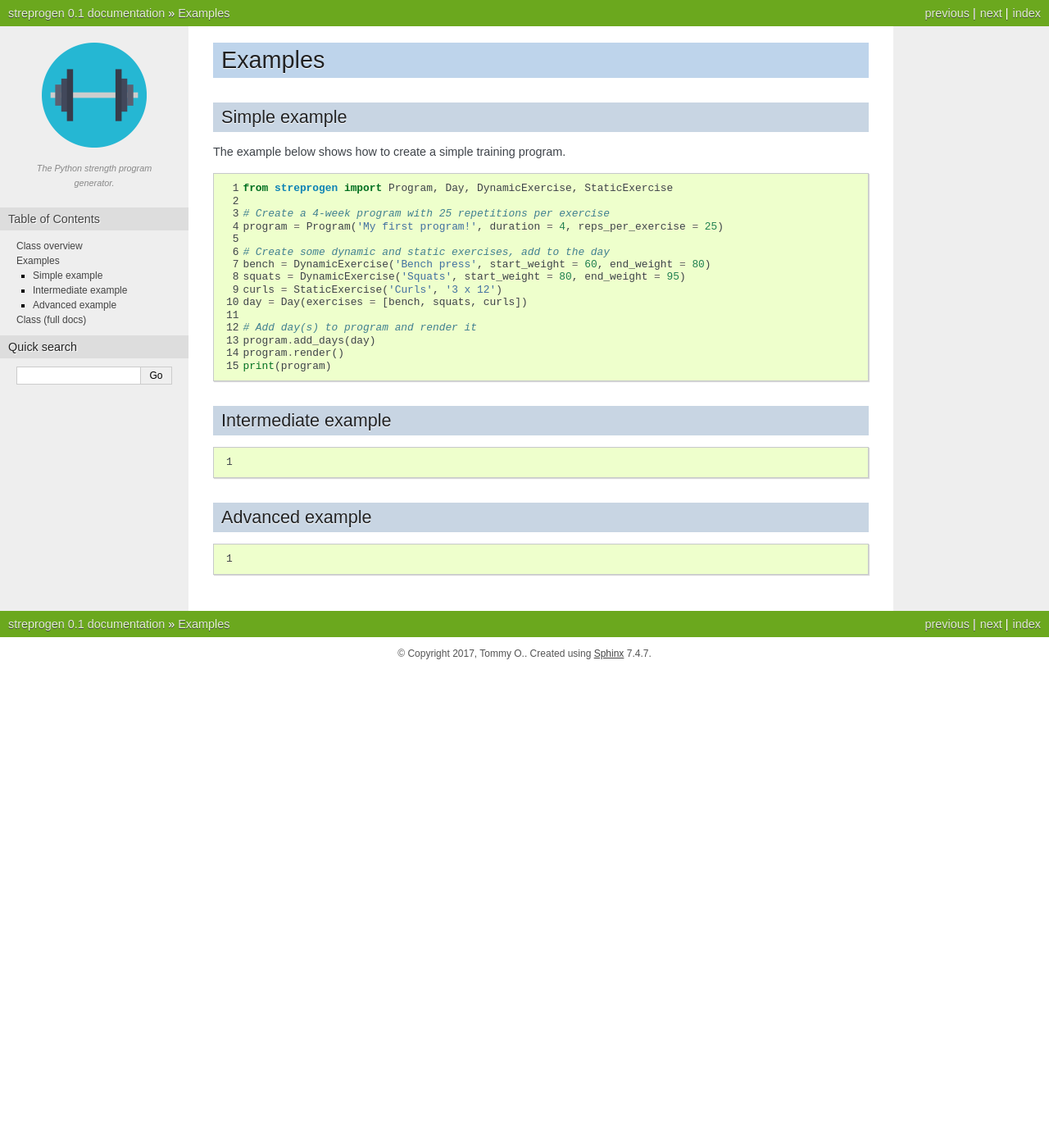
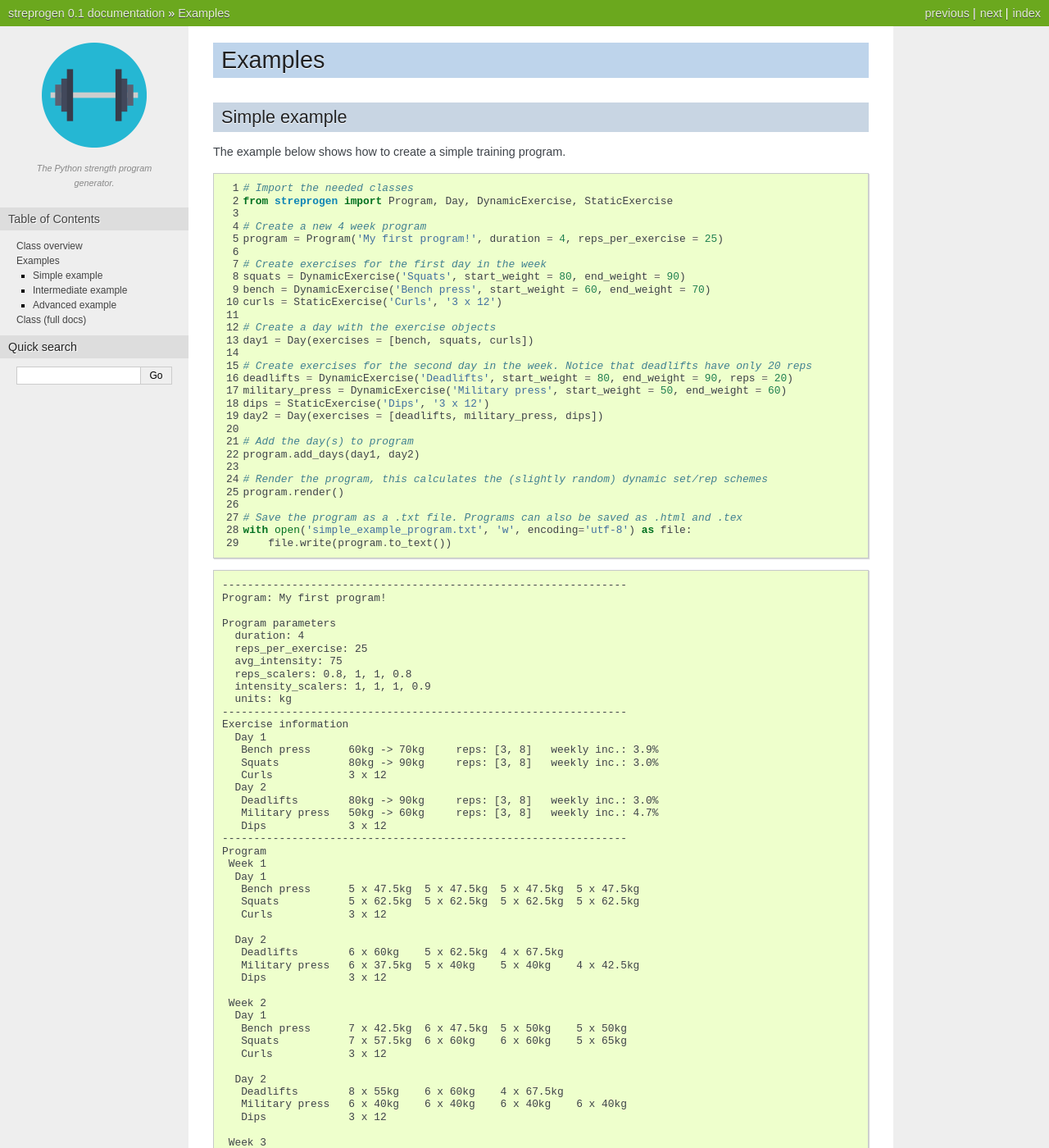
Before and after one commit to tommyod/streprogen, a Sphinx documentation site: the page built from docs/examples.rst, in a window 1280 px wide and 1400 px high. Shown: the whole window at 82% size. Built offline with Sphinx 7.4.7, drawn with Linux system fonts in a browser that asks for light colours; some of the changed text lies outside the part shown.

Commit message:
More docs, latex output

```diff
--- a/docs/examples.rst
+++ b/docs/examples.rst
@@ -13,6 +13,11 @@
    :language: python
    :linenos:
 
+.. literalinclude:: examples/simple_example_program.txt
+   :language: none
+
+
+
 .. _example_intermediate:
 
 Intermediate example
@@ -22,6 +27,13 @@
    :language: python
    :linenos:
 
+The files generated by the code above can be downloaded:
+
+* :download:`intermediate_program.html<examples/intermediate_program.html>`
+* :download:`intermediate_program.pdf<examples/intermediate_program.pdf>` (generated by running ``pdflatex`` on ``intermediate_program.tex``)
+
+
+
 .. _example_advanced:
 
 Advanced example
--- a/docs/examples/intermediate.py
+++ b/docs/examples/intermediate.py
@@ -0,0 +1,42 @@
+from streprogen import Program, Day, DynamicExercise, StaticExercise
+
+# Create a 6 week program. Set 'reps_per_exercise' higher than the default
+# value of 25 and set the 'avg_intensity' lower than the default value of 75
+program = Program(name='Example program with more features!', duration = 6,
+          reps_per_exercise = 30, avg_intensity = 70, units = 'lbs', round_to = 5)
+
+# The rep range is [min_reps, max_reps], and can be changed when creating an exercise
+squats = DynamicExercise('Squats',
+                         start_weight = 80,
+                         end_weight = 90,
+                         min_reps = 5,
+                         max_reps = 8)
+
+# Days can be given custom names as below
+dayA = Day('Day A')
+dayA.add_exercises(squats)
+
+# Create some deadlifts, up the intensity and lower the number of reps
+deadlifts = DynamicExercise('Deadlifts',
+                            start_weight = 80,
+                            end_weight = 90,
+                            min_reps = 1,
+                            max_reps = 8,
+                            reps = 20,
+                            avg_intensity = 75,
+                            round_to = 5)
+dips = StaticExercise('Dips', '3 x 12')
+dayB = Day('Day B')
+dayB.add_exercises(deadlifts, dips)
+
+# Add day(s) to program and render it
+program.add_days(dayA, dayB)
+program.render()
+
+# Save the program as a .txt file.
+with open('intermediate_program.html', 'w', encoding='utf-8') as file:
+    file.write(program.to_html())
+
+# Save the program as a .txt file.
+with open('intermediate_program.tex', 'w', encoding='utf-8') as file:
+    file.write(program.to_tex())
--- /dev/null
+++ b/docs/examples/intermediate_program.html
@@ -0,0 +1,439 @@
+<!DOCTYPE html>
+<html>
+<head lang="en">
+    <meta charset="UTF-8">
+    <title></title>
+    <link rel="stylesheet" href="https://maxcdn.bootstrapcdn.com/bootstrap/4.0.0-alpha.6/css/bootstrap.min.css"
+          integrity="sha384-rwoIResjU2yc3z8GV/NPeZWAv56rSmLldC3R/AZzGRnGxQQKnKkoFVhFQhNUwEyJ" crossorigin="anonymous">
+    <script src="https://code.jquery.com/jquery-3.1.1.slim.min.js"
+            integrity="sha384-A7FZj7v+d/sdmMqp/nOQwliLvUsJfDHW+k9Omg/a/EheAdgtzNs3hpfag6Ed950n"
+            crossorigin="anonymous"></script>
+    <script src="https://cdnjs.cloudflare.com/ajax/libs/tether/1.4.0/js/tether.min.js"
+            integrity="sha384-DztdAPBWPRXSA/3eYEEUWrWCy7G5KFbe8fFjk5JAIxUYHKkDx6Qin1DkWx51bBrb"
+            crossorigin="anonymous"></script>
+    <script src="https://maxcdn.bootstrapcdn.com/bootstrap/4.0.0-alpha.6/js/bootstrap.min.js"
+            integrity="sha384-vBWWzlZJ8ea9aCX4pEW3rVHjgjt7zpkNpZk+02D9phzyeVkE+jo0ieGizqPLForn"
+            crossorigin="anonymous"></script>
+
+    <style>
+        @media screen {
+            @page {
+                margin: 0.5cm;
+            }
+
+            div.row > div {
+                display: inline-block;
+                margin: 0.2cm;
+            }
+
+            div.row {
+                display: block;
+                margin: 0.2cm 0.2cm;
+            }
+        }
+
+        .table {
+            display: table;
+            border-spacing: 1px;
+        }
+
+        .row {
+            display: table-row;
+        }
+
+        .row > div {
+            display: table-cell;
+            padding: 1px;
+        }
+
+        .container {
+            width: 100%;
+        }
+
+        .table td, .table td {
+            padding: .25rem .5rem .25rem .5rem;
+        }
+    </style>
+
+
+</head>
+<body>
+<div class="container">
+    <div class="row">
+        <div class="col-lg-8">
+            <h2>Example program with more features!</h2>
+            <p>This program was made using <code>streprogen</code>,
+                the Python strength program generator.
+                The latest version can be found at <code>https://pypi.python.org/pypi/streprogen/</code>.</p>
+
+            <h2>Program parameters</h2>
+            <div class="row">
+                <div class="col-lg-12">
+                    <table class="table table-condensed">
+                        <tr>
+                            <th>Parameter name</th>
+                            <th>Value</th>
+                        </tr>
+                        <tr>
+                            <td>duration</td>
+                            <td>6</td>
+                        </tr>
+                        <tr>
+                            <td>reps_per_exercise</td>
+                            <td>30</td>
+                        </tr>
+                        <tr>
+                            <td>avg_intensity</td>
+                            <td>70</td>
+                        </tr>
+                        <tr>
+                            <td>reps_scalers</td>
+                            <td>1, 1, 1, 1.2, 0.8, 0.8</td>
+                        </tr>
+                        <tr>
+                            <td>intensity_scalers</td>
+                            <td>1, 1, 0.9, 1, 1, 1</td>
+                        </tr>
+                        <tr>
+                            <td>units</td>
+                            <td>lbs</td>
+                        </tr>
+                    </table>
+                </div>
+            </div>
+
+            <h2>Exercise information</h2>
+            <div class="row">
+                <div class="col-lg-12">
+                    <table class="table table-condensed">
+                        <tr>
+                            <th>Name</th>
+                            <th>Start</th>
+                            <th>End</th>
+                            <th>[Min, Max]</th>
+                            <th>Weekly_inc.</th>
+                            <th>Reps</th>
+                            <th>Avg_intensity</th>
+                        </tr>
+
+                            <tr>
+                                <td colspan="8"><strong>Day A</strong></td>
+                            </tr>
+                                <tr>
+                                    <td>&nbsp;Squats</td>
+                                    <td>80lbs</td>
+                                    <td>90lbs</td>
+                                    <td>[5, 8]</td>
+                                    <td>2.0%</td>
+                                        <td>30</td>
+
+                                        <td>70</td>
+                                </tr>
+
+
+                            <tr>
+                                <td colspan="8"><strong>Day B</strong></td>
+                            </tr>
+                                <tr>
+                                    <td>&nbsp;Deadlifts</td>
+                                    <td>80lbs</td>
+                                    <td>90lbs</td>
+                                    <td>[1, 8]</td>
+                                    <td>2.0%</td>
+                                        <td>20</td>
+
+                                        <td>75</td>
+                                </tr>
+
+                                <tr>
+                                    <td>&nbsp;Dips</td>
+                                    <td colspan="7">3 x 12</td>
+                                </tr>
+
+
+
+                    </table>
+                </div>
+            </div>
+        </div>
+    </div>
+</div>
+<div class="container">
+    <div class="row">
+        <div class="col-lg-10">
+            <h2>Program</h2>
+                <table class="table table-condensed">
+
+                        <tr>
+                            <td colspan="5"><h3>Week 1</h3></td>
+                        </tr>
+
+                            <tr>
+                                <td colspan="5"><h5>&nbsp;Day A</h5></td>
+                            </tr>
+
+
+                                    <tr>
+                                            <td>&nbsp;&nbsp;&nbsp;Squats</td>
+                                            <td>7 x 55lbs </td>
+                                            <td>7 x 55lbs </td>
+                                            <td>7 x 55lbs </td>
+                                            <td>7 x 55lbs </td>
+                                    </tr>
+
+
+
+
+                            <tr>
+                                <td colspan="5"><h5>&nbsp;Day B</h5></td>
+                            </tr>
+
+
+                                    <tr>
+                                            <td>&nbsp;&nbsp;&nbsp;Deadlifts</td>
+                                            <td>6 x 60lbs </td>
+                                            <td>6 x 60lbs </td>
+                                            <td>6 x 60lbs </td>
+                                            <td> </td>
+                                    </tr>
+
+
+
+                                <tr>
+                                    <td>&nbsp;&nbsp;&nbsp;Dips</td>
+                                    <td colspan="4">3 x 12</td>
+                                </tr>
+
+
+
+                        <tr>
+                            <td colspan="5"><h3>Week 2</h3></td>
+                        </tr>
+
+                            <tr>
+                                <td colspan="5"><h5>&nbsp;Day A</h5></td>
+                            </tr>
+
+
+                                    <tr>
+                                            <td>&nbsp;&nbsp;&nbsp;Squats</td>
+                                            <td>7 x 60lbs </td>
+                                            <td>7 x 60lbs </td>
+                                            <td>7 x 60lbs </td>
+                                            <td>7 x 60lbs </td>
+                                    </tr>
+
+
+
+
+                            <tr>
+                                <td colspan="5"><h5>&nbsp;Day B</h5></td>
+                            </tr>
+
+
+                                    <tr>
+                                            <td>&nbsp;&nbsp;&nbsp;Deadlifts</td>
+                                            <td>7 x 60lbs </td>
+                                            <td>6 x 60lbs </td>
+                                            <td>6 x 60lbs </td>
+                                            <td> </td>
+                                    </tr>
+
+
+
+                                <tr>
+                                    <td>&nbsp;&nbsp;&nbsp;Dips</td>
+                                    <td colspan="4">3 x 12</td>
+                                </tr>
+
+
+
+                        <tr>
+                            <td colspan="5"><h3>Week 3</h3></td>
+                        </tr>
+
+                            <tr>
+                                <td colspan="5"><h5>&nbsp;Day A</h5></td>
+                            </tr>
+
+
+                                    <tr>
+                                            <td>&nbsp;&nbsp;&nbsp;Squats</td>
+                                            <td>8 x 55lbs </td>
+                                            <td>8 x 55lbs </td>
+                                            <td>8 x 55lbs </td>
+                                            <td>7 x 60lbs </td>
+                                    </tr>
+
+
+
+
+                            <tr>
+                                <td colspan="5"><h5>&nbsp;Day B</h5></td>
+                            </tr>
+
+
+                                    <tr>
+                                            <td>&nbsp;&nbsp;&nbsp;Deadlifts</td>
+                                            <td>7 x 60lbs </td>
+                                            <td>7 x 60lbs </td>
+                                            <td>7 x 60lbs </td>
+                                            <td> </td>
+                                    </tr>
+
+
+
+                                <tr>
+                                    <td>&nbsp;&nbsp;&nbsp;Dips</td>
+                                    <td colspan="4">3 x 12</td>
+                                </tr>
+
+
+
+                        <tr>
+                            <td colspan="5"><h3>Week 4</h3></td>
+                        </tr>
+
+                            <tr>
+                                <td colspan="5"><h5>&nbsp;Day A</h5></td>
+                            </tr>
+
+
+                                    <tr>
+                                            <td>&nbsp;&nbsp;&nbsp;Squats</td>
+                                            <td>8 x 60lbs </td>
+                                            <td>7 x 60lbs </td>
+                                            <td>7 x 60lbs </td>
+                                            <td>6 x 65lbs </td>
+                                    </tr>
+                                    <tr>
+                                            <td></td>
+                                            <td>5 x 70lbs </td>
+                                            <td>5 x 70lbs </td>
+                                            <td> </td>
+                                            <td> </td>
+                                    </tr>
+
+
+
+
+                            <tr>
+                                <td colspan="5"><h5>&nbsp;Day B</h5></td>
+                            </tr>
+
+
+                                    <tr>
+                                            <td>&nbsp;&nbsp;&nbsp;Deadlifts</td>
+                                            <td>7 x 60lbs </td>
+                                            <td>6 x 65lbs </td>
+                                            <td>5 x 70lbs </td>
+                                            <td>4 x 75lbs </td>
+                                    </tr>
+                                    <tr>
+                                            <td></td>
+                                            <td>4 x 75lbs </td>
+                                            <td> </td>
+                                            <td> </td>
+                                            <td> </td>
+                                    </tr>
+
+
+
+                                <tr>
+                                    <td>&nbsp;&nbsp;&nbsp;Dips</td>
+                                    <td colspan="4">3 x 12</td>
+                                </tr>
+
+
+
+                        <tr>
+                            <td colspan="5"><h3>Week 5</h3></td>
+                        </tr>
+
+                            <tr>
+                                <td colspan="5"><h5>&nbsp;Day A</h5></td>
+                            </tr>
+
+
+                                    <tr>
+                                            <td>&nbsp;&nbsp;&nbsp;Squats</td>
+                                            <td>7 x 60lbs </td>
+                                            <td>7 x 60lbs </td>
+                                            <td>7 x 60lbs </td>
+                                            <td> </td>
+                                    </tr>
+
+
+
+
+                            <tr>
+                                <td colspan="5"><h5>&nbsp;Day B</h5></td>
+                            </tr>
+
+
+                                    <tr>
+                                            <td>&nbsp;&nbsp;&nbsp;Deadlifts</td>
+                                            <td>8 x 60lbs </td>
+                                            <td>6 x 65lbs </td>
+                                            <td>4 x 70lbs </td>
+                                            <td> </td>
+                                    </tr>
+
+
+
+                                <tr>
+                                    <td>&nbsp;&nbsp;&nbsp;Dips</td>
+                                    <td colspan="4">3 x 12</td>
+                                </tr>
+
+
+
+                        <tr>
+                            <td colspan="5"><h3>Week 6</h3></td>
+                        </tr>
+
+                            <tr>
+                                <td colspan="5"><h5>&nbsp;Day A</h5></td>
+                            </tr>
+
+
+                                    <tr>
+                                            <td>&nbsp;&nbsp;&nbsp;Squats</td>
+                                            <td>7 x 65lbs </td>
+                                            <td>7 x 65lbs </td>
+                                            <td>7 x 65lbs </td>
+                                            <td> </td>
+                                    </tr>
+
+
+
+
+                            <tr>
+                                <td colspan="5"><h5>&nbsp;Day B</h5></td>
+                            </tr>
+
+
+                                    <tr>
+                                            <td>&nbsp;&nbsp;&nbsp;Deadlifts</td>
+                                            <td>6 x 65lbs </td>
+                                            <td>6 x 65lbs </td>
+                                            <td>5 x 70lbs </td>
+                                            <td> </td>
+                                    </tr>
+
+
+
+                                <tr>
+                                    <td>&nbsp;&nbsp;&nbsp;Dips</td>
+                                    <td colspan="4">3 x 12</td>
+                                </tr>
+
+
+                </table>
+        </div>
+    </div>
+
+</div>
+
+</body>
+</html>
--- a/docs/examples/simple.py
+++ b/docs/examples/simple.py
@@ -1,15 +1,29 @@
+# Import the needed classes
 from streprogen import Program, Day, DynamicExercise, StaticExercise
 
-# Create a 4-week program with 25 repetitions per exercise
+# Create a new 4 week program
 program = Program('My first program!', duration = 4, reps_per_exercise = 25)
 
-# Create some dynamic and static exercises, add to the day
-bench = DynamicExercise('Bench press', start_weight = 60, end_weight = 80)
-squats = DynamicExercise('Squats', start_weight = 80, end_weight = 95)
+# Create exercises for the first day in the week
+squats = DynamicExercise('Squats', start_weight = 80, end_weight = 90)
+bench = DynamicExercise('Bench press', start_weight = 60, end_weight = 70)
 curls = StaticExercise('Curls', '3 x 12')
-day = Day(exercises = [bench, squats, curls])
 
-# Add day(s) to program and render it
-program.add_days(day)
+# Create a day with the exercise objects
+day1 = Day(exercises = [bench, squats, curls])
+
+# Create exercises for the second day in the week. Notice that deadlifts have only 20 reps
+deadlifts = DynamicExercise('Deadlifts', start_weight = 80, end_weight = 90, reps = 20)
+military_press = DynamicExercise('Military press', start_weight = 50, end_weight = 60)
+dips = StaticExercise('Dips', '3 x 12')
+day2 = Day(exercises = [deadlifts, military_press, dips])
+
+# Add the day(s) to program
+program.add_days(day1, day2)
+
+# Render the program, this calculates the (slightly random) dynamic set/rep schemes
 program.render()
-print(program)
+
+# Save the program as a .txt file. Programs can also be saved as .html and .tex
+with open('simple_example_program.txt', 'w', encoding='utf-8') as file:
+    file.write(program.to_text())
--- /dev/null
+++ b/docs/examples/simple_example_program.txt
@@ -0,0 +1,67 @@
+----------------------------------------------------------------
+Program: My first program!
+
+Program parameters
+  duration: 4
+  reps_per_exercise: 25
+  avg_intensity: 75
+  reps_scalers: 0.8, 1, 1, 0.8
+  intensity_scalers: 1, 1, 1, 0.9
+  units: kg
+----------------------------------------------------------------
+Exercise information
+  Day 1
+   Bench press      60kg -> 70kg     reps: [3, 8]   weekly inc.: 3.9%
+   Squats           80kg -> 90kg     reps: [3, 8]   weekly inc.: 3.0%
+   Curls            3 x 12
+  Day 2
+   Deadlifts        80kg -> 90kg     reps: [3, 8]   weekly inc.: 3.0%
+   Military press   50kg -> 60kg     reps: [3, 8]   weekly inc.: 4.7%
+   Dips             3 x 12
+----------------------------------------------------------------
+Program
+ Week 1
+  Day 1
+   Bench press      5 x 47.5kg  5 x 47.5kg  5 x 47.5kg  5 x 47.5kg
+   Squats           5 x 62.5kg  5 x 62.5kg  5 x 62.5kg  5 x 62.5kg
+   Curls            3 x 12
+
+  Day 2
+   Deadlifts        6 x 60kg    5 x 62.5kg  4 x 67.5kg
+   Military press   6 x 37.5kg  5 x 40kg    5 x 40kg    4 x 42.5kg
+   Dips             3 x 12
+
+ Week 2
+  Day 1
+   Bench press      7 x 42.5kg  6 x 47.5kg  5 x 50kg    5 x 50kg
+   Squats           7 x 57.5kg  6 x 60kg    6 x 60kg    5 x 65kg
+   Curls            3 x 12
+
+  Day 2
+   Deadlifts        8 x 55kg    6 x 60kg    4 x 67.5kg
+   Military press   6 x 40kg    6 x 40kg    6 x 40kg    6 x 40kg
+   Dips             3 x 12
+
+ Week 3
+  Day 1
+   Bench press      7 x 47.5kg  6 x 50kg    6 x 50kg    5 x 55kg
+   Squats           7 x 62.5kg  6 x 65kg    6 x 65kg    5 x 70kg
+   Curls            3 x 12
+
+  Day 2
+   Deadlifts        7 x 62.5kg  6 x 65kg    5 x 70kg
+   Military press   6 x 42.5kg  6 x 42.5kg  6 x 42.5kg  6 x 42.5kg
+   Dips             3 x 12
+
+ Week 4
+  Day 1
+   Bench press      7 x 50kg    7 x 50kg    6 x 52.5kg
+   Squats           7 x 62.5kg  7 x 62.5kg  7 x 62.5kg
+   Curls            3 x 12
+
+  Day 2
+   Deadlifts        7 x 62.5kg  7 x 62.5kg
+   Military press   7 x 42.5kg  7 x 42.5kg  6 x 45kg
+   Dips             3 x 12
+
+----------------------------------------------------------------
```
Also changed, not shown: streprogen/__init__.py (+5 -5 lines), 14 other files.
